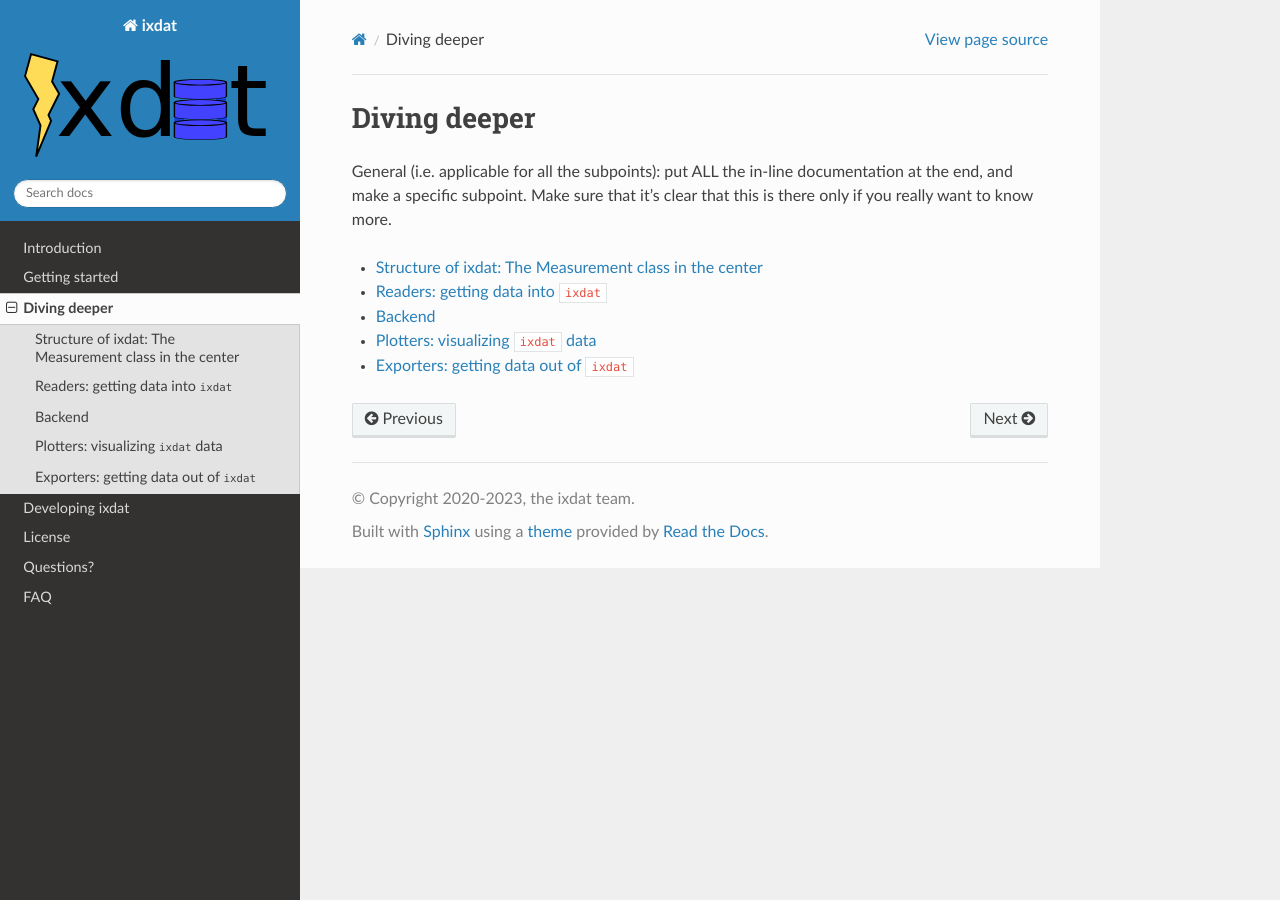
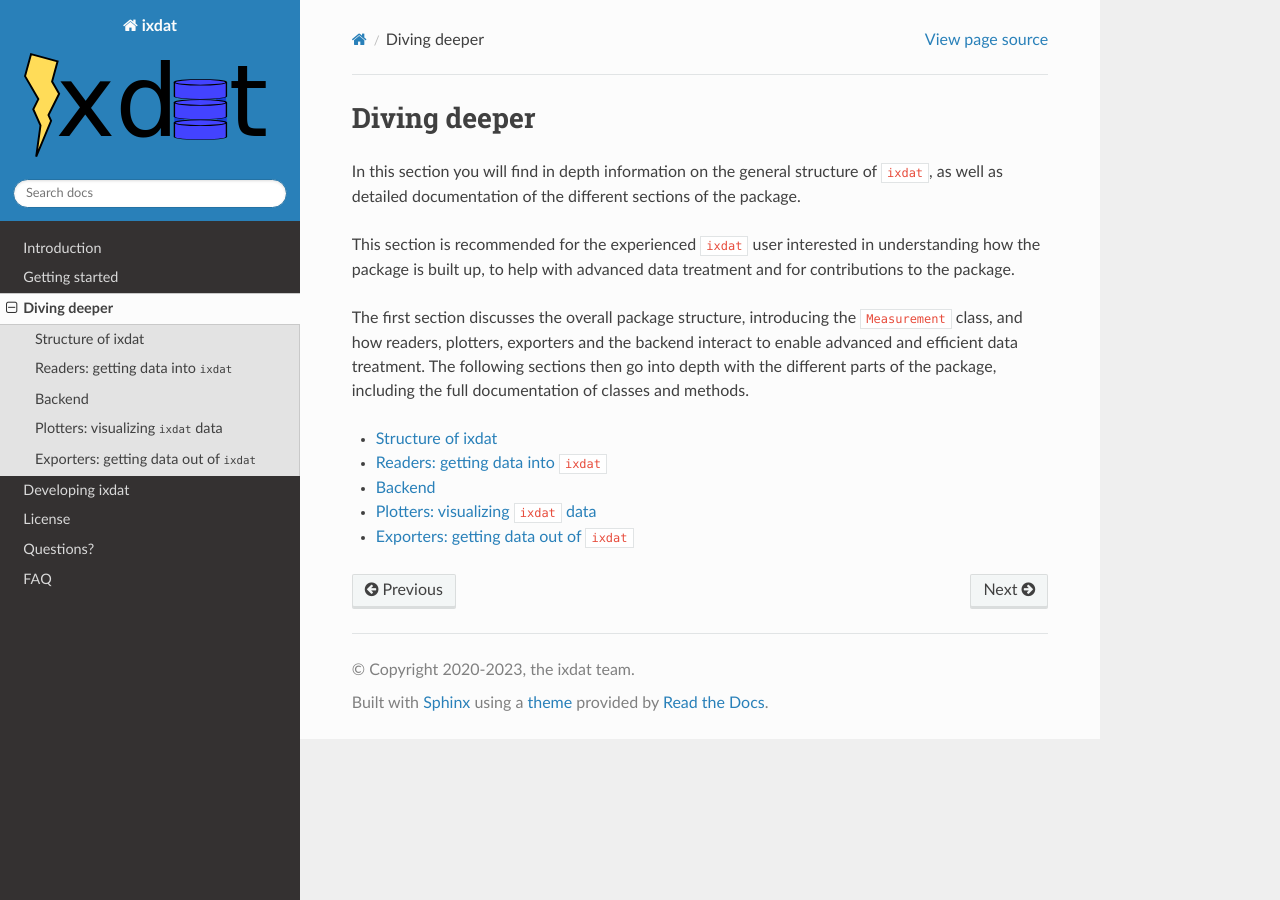
Before and after one commit to ixdat/ixdat, a Sphinx documentation site: the page built from docs/source/diving_deeper/index.rst, in a window 1280 px wide. Built offline with Sphinx 7.4.7 and the Read the Docs theme 2.0.0, drawn with Linux system fonts in a browser that asks for light colours.

Commit message:
Docs: Set up structure of diving deeper section

```diff
--- a/docs/source/diving_deeper/index.rst
+++ b/docs/source/diving_deeper/index.rst
@@ -2,7 +2,12 @@
 
 Diving deeper
 ==============================================
-General (i.e. applicable for all the subpoints): put ALL the in-line documentation at the end, and make a specific subpoint. Make sure that it’s clear that this is there only if you really want to know more.
+
+In this section you will find in depth information on the general structure of ``ixdat``, as well as detailed documentation of the different sections of the  package.
+
+This section is recommended for the experienced ``ixdat`` user interested in understanding how the package is built up, to help with advanced data treatment and for contributions to the package.
+
+The first section discusses the overall package structure, introducing the ``Measurement`` class, and how readers, plotters, exporters and the backend interact to enable advanced and efficient data treatment. The following sections then go into depth with the different parts of the package, including the full documentation of classes and methods.
 
 .. toctree::
     :maxdepth: 1
--- a/docs/source/diving_deeper/structure_docs/index.rst
+++ b/docs/source/diving_deeper/structure_docs/index.rst
@@ -1,8 +1,10 @@
 .. _structure:
 
-Structure of ixdat: The Measurement class in the center
+Structure of ixdat
 ==============================================
-Explain everything around this concept of having the measurement class in the centre with different ways of getting data in and out. Link to the relevant sections below
+
+Explore the sections below to find in-depth information on how ``ixdat`` is structured as a package and how the different parts play together.
+
 
 .. toctree::
     :maxdepth: 1
```
Also changed, not shown: docs/source/diving_deeper/reader_docs/index.rst (+28 -0 lines).
